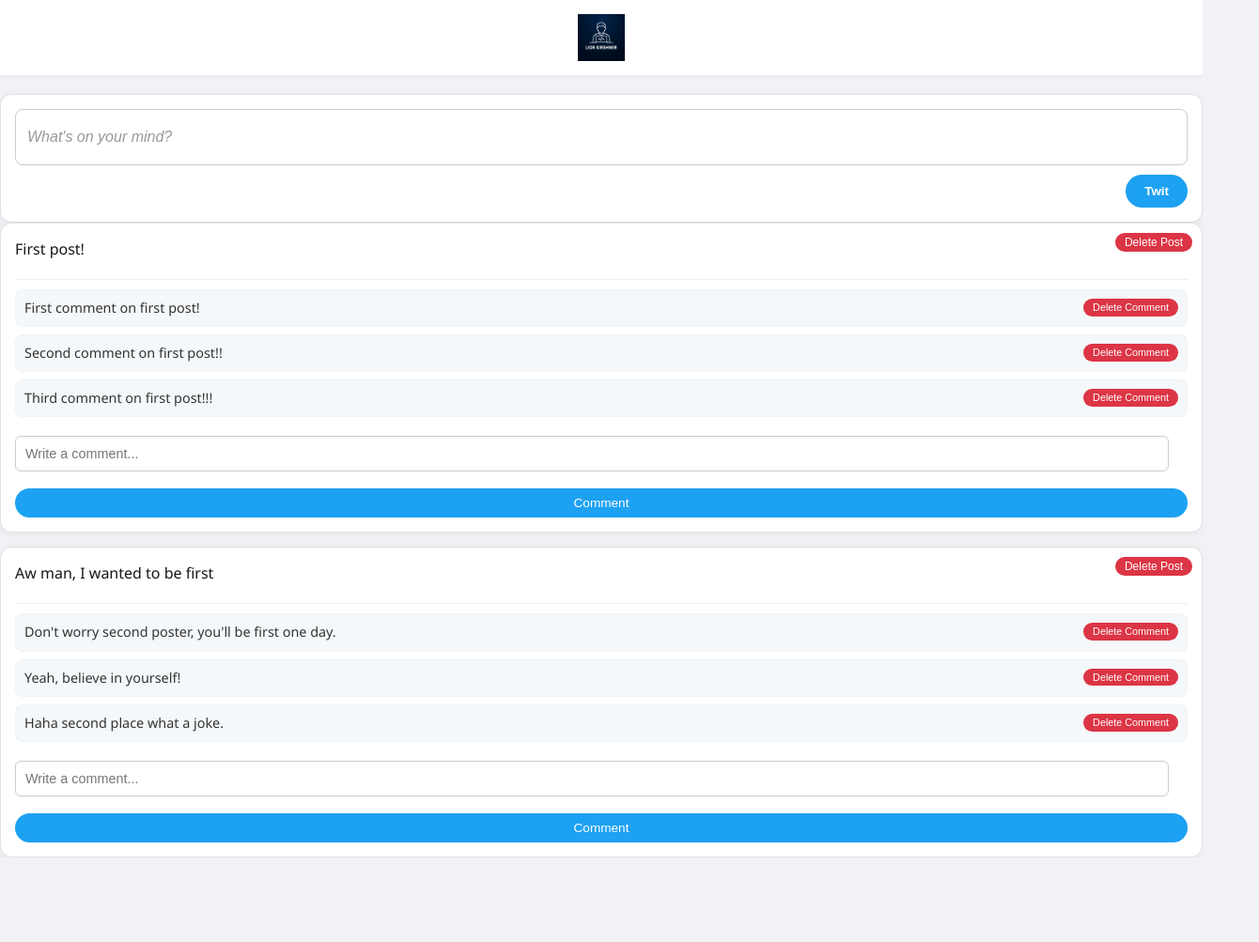
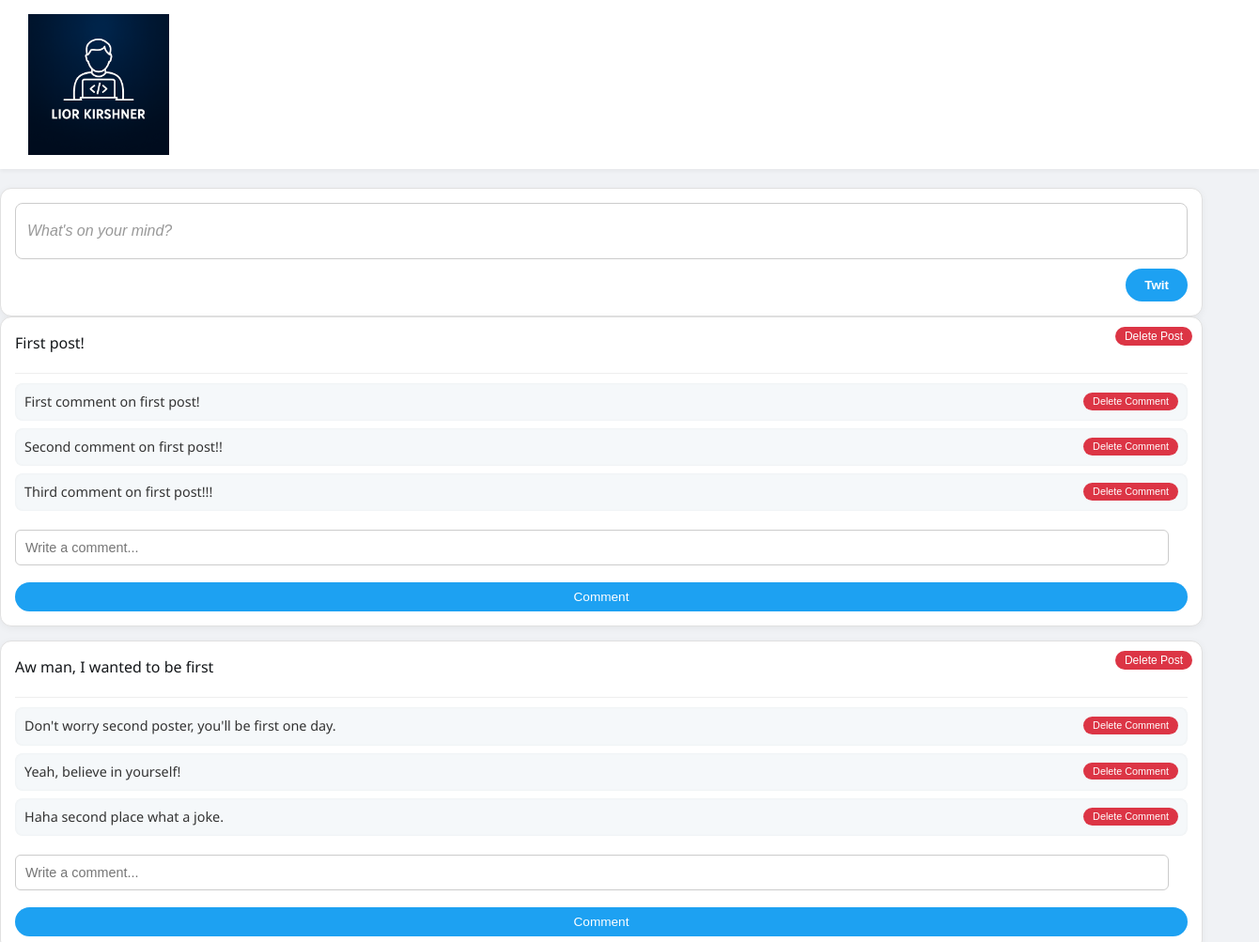
Before and after one commit to LiorKirshner/tweeter, a website with bundled scripts: page index.html in a window 1280 px wide. Shown: the top 1003 px of the page at 94% size, 1340 px wide, since content can reach past the window. Before the commit the page ends 913 px from the top, so only its background shows below. Built offline with nearby package versions, Linux system fonts and the light colour scheme.

Commit message:
add logo

```diff
--- a/style.css
+++ b/style.css
@@ -6,29 +6,28 @@ body {
   padding: 0;
   display: flex;
   flex-direction: column;
-  align-items: center; /* Center content horizontally */
+  align-items: stretch; /* Center content horizontally */
   min-height: 100vh; /* Ensure body takes full viewport height */
   color: #14171a; /* Default text color for better readability */
 }
 
 /* Header Styling */
 header {
-  width: 100%; /* Full width header */
+  width: 100%;
   display: flex;
-  justify-content: center;
+  justify-content: flex-start; /* במקום center */
   align-items: center;
-  background-color: #ffffff; /* White header background for clean look */
-  padding: 15px 0; /* Slightly reduced padding */
-  box-shadow: 0 2px 4px rgba(0, 0, 0, 0.05); /* Subtle shadow for depth */
-  margin-bottom: 20px; /* Space below header */
+  background-color: #ffffff;
+  padding: 15px 30px; /* הוספתי padding לשמאל */
+  box-shadow: 0 2px 4px rgba(0, 0, 0, 0.05);
+  margin-bottom: 20px;
 }
 
 header img {
-  height: 50px; /* More standard logo size */
-  max-width: 100%; /* Ensure image scales on smaller screens */
-  object-fit: contain; /* Keep aspect ratio */
+  height: 150px; /* במקום 50px */
+  max-width: 100%;
+  object-fit: contain;
 }
-
 /* Main Content Area */
 main {
   max-width: 600px; /* Max width for comfortable reading */
```
